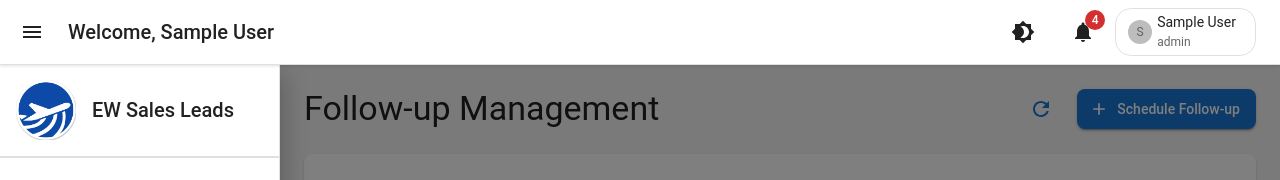
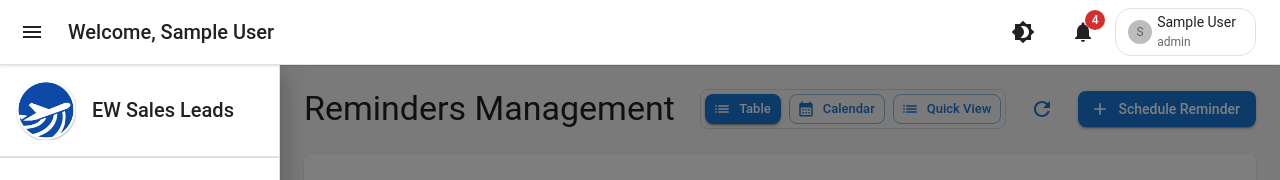
Before and after one commit to SAlimAbbas/sales-crm-vite, a React (Vite) app: page /followups in a window 1280 px wide. Shown: the top 180 px of the page. Built offline with nearby package versions, Linux system fonts and the light colour scheme; no server answers; sample sign-in values are in the browser's storage.

Commit message:
followup component updated

```diff
--- a/src/components/followups/FollowupCalendar.tsx
+++ b/src/components/followups/FollowupCalendar.tsx
@@ -28,9 +28,14 @@ const localizer = momentLocalizer(moment);
 interface CalendarEvent extends Event {
   followup: Followup;
 }
+interface FollowupCalendarProps {
+  onRefresh?: () => void;
+}
 
-const FollowupCalendar: React.FC = () => {
-  const [selectedDate, setSelectedDate] = useState<Date | null| undefined>(null);
+const FollowupCalendar: React.FC<FollowupCalendarProps> = ({ onRefresh }) => {
+  const [selectedDate, setSelectedDate] = useState<Date | null | undefined>(
+    null
+  );
   const [selectedEvents, setSelectedEvents] = useState<CalendarEvent[]>([]);
   // const { showNotification } = useNotification();
 
@@ -39,9 +44,9 @@ const FollowupCalendar: React.FC = () => {
     queryFn: () => followupService.getFollowups({ per_page: 100 }),
   });
 
-  const events: CalendarEvent[]  = (followups?.data || [])
-    .filter((followup:any) => !followup.is_completed)
-    .map((followup:any) => ({
+  const events: CalendarEvent[] = (followups?.data || [])
+    .filter((followup: any) => !followup.is_completed)
+    .map((followup: any) => ({
       title: followup.lead?.company_name || "Unknown Company",
       start: new Date(followup.scheduled_at),
       end: new Date(new Date(followup.scheduled_at).getTime() + 30 * 60000), // 30 minutes duration
@@ -94,7 +99,7 @@ const FollowupCalendar: React.FC = () => {
   return (
     <Box>
       <Typography variant="h4" gutterBottom>
-        Follow-up Calendar
+        Calendar
       </Typography>
 
       <Paper sx={{ p: 3, height: "70vh" }}>
@@ -140,7 +145,7 @@ const FollowupCalendar: React.FC = () => {
         <DialogContent>
           {selectedEvents.length === 0 ? (
             <Typography color="textSecondary">
-              No follow-ups scheduled for this date
+              No reminders scheduled for this date
             </Typography>
           ) : (
             <List>
@@ -164,16 +169,31 @@ const FollowupCalendar: React.FC = () => {
                       </Box>
                     }
                     secondary={
-                      <Box>
-                        <Typography variant="body2" color="textSecondary">
+                      <Box component="span">
+                        <Typography
+                          variant="body2"
+                          color="textSecondary"
+                          component="span"
+                          display="block"
+                        >
                           Time: {formatTime(event.start)} -{" "}
                           {formatTime(event.end)}
                         </Typography>
-                        <Typography variant="body2" color="textSecondary">
+                        <Typography
+                          variant="body2"
+                          color="textSecondary"
+                          component="span"
+                          display="block"
+                        >
                           Contact: {event.followup.lead?.contact_number} •{" "}
                           {event.followup.lead?.email}
                         </Typography>
-                        <Typography variant="body2" color="textSecondary">
+                        <Typography
+                          variant="body2"
+                          color="textSecondary"
+                          component="span"
+                          display="block"
+                        >
                           Assigned to: {event.followup.salesperson?.name}
                         </Typography>
                       </Box>
--- a/src/components/followups/FollowupForm.tsx
+++ b/src/components/followups/FollowupForm.tsx
@@ -116,7 +116,7 @@ const FollowupForm: React.FC<FollowupFormProps> = ({
     <CustomModal
       open={open}
       onClose={onClose}
-      title={followup ? "Edit Follow-up" : "Schedule Follow-up"}
+      title={followup ? "Edit Reminder" : "Schedule Reminder"}
       maxWidth="md"
       actions={
         <Box>
@@ -159,7 +159,7 @@ const FollowupForm: React.FC<FollowupFormProps> = ({
                 ))}
                 {availableLeads.length === 0 && (
                   <MenuItem disabled>
-                    No available leads without existing follow-ups
+                    No available leads without existing reminders
                   </MenuItem>
                 )}
               </Select>
--- a/src/components/followups/FollowupManagement.tsx
+++ b/src/components/followups/FollowupManagement.tsx
@@ -18,6 +18,12 @@ import ConfirmDialog from "../common/ConfirmDialog";
 import { useNotification } from "../../contexts/NotificationContext";
 import { Followup } from "../../types";
 import { useAuth } from "../../contexts/AuthContext";
+import FollowupCalendar from "./FollowupCalendar";
+import ReminderList from "./ReminderList";
+import {
+  CalendarMonth as CalendarIcon,
+  List as ListIcon,
+} from "@mui/icons-material";
 
 interface TabPanelProps {
   children?: React.ReactNode;
@@ -51,6 +57,7 @@ const FollowupManagement: React.FC = () => {
   const [selectedFollowup, setSelectedFollowup] = useState<Followup | null>(
     null
   );
+  const [view, setView] = useState<"table" | "calendar" | "list">("table");
   const { showNotification } = useNotification();
   const { user: currentUser } = useAuth();
 
@@ -253,8 +260,40 @@ const FollowupManagement: React.FC = () => {
         alignItems="center"
         mb={3}
       >
-        <Typography variant="h4">Follow-up Management</Typography>
-        <Box display="flex" gap={2}>
+        <Typography variant="h4">Reminders Management</Typography>
+        <Box display="flex" gap={2} alignItems="center">
+          {/* View Toggle Buttons */}
+          <Box
+            display="flex"
+            gap={1}
+            sx={{ border: 1, borderColor: "divider", borderRadius: 1, p: 0.5 }}
+          >
+            <Button
+              size="small"
+              variant={view === "table" ? "contained" : "outlined"}
+              onClick={() => setView("table")}
+              startIcon={<ListIcon />}
+            >
+              Table
+            </Button>
+            <Button
+              size="small"
+              variant={view === "calendar" ? "contained" : "outlined"}
+              onClick={() => setView("calendar")}
+              startIcon={<CalendarIcon />}
+            >
+              Calendar
+            </Button>
+            <Button
+              size="small"
+              variant={view === "list" ? "contained" : "outlined"}
+              onClick={() => setView("list")}
+              startIcon={<ListIcon />}
+            >
+              Quick View
+            </Button>
+          </Box>
+
           <IconButton onClick={() => refetch()} color="primary">
             <RefreshIcon />
           </IconButton>
@@ -263,11 +302,12 @@ const FollowupManagement: React.FC = () => {
             startIcon={<AddIcon />}
             onClick={() => setOpenForm(true)}
           >
-            Schedule Follow-up
+            Schedule Reminder
           </Button>
         </Box>
       </Box>
 
+      {view === "table" && (
         <Paper sx={{ p: 3 }}>
           <Tabs value={tabValue} onChange={handleTabChange} sx={{ mb: 2 }}>
             <Tab label="Scheduled" />
@@ -317,6 +357,11 @@ const FollowupManagement: React.FC = () => {
             />
           </TabPanel>
         </Paper>
+      )}
+
+      {view === "calendar" && <FollowupCalendar onRefresh={refetch} />}
+
+      {view === "list" && <ReminderList />}
 
       <FollowupForm
         open={openForm}
--- a/src/components/followups/ReminderList.tsx
+++ b/src/components/followups/ReminderList.tsx
@@ -67,7 +67,7 @@ const ReminderList: React.FC = () => {
 
   const getUpcomingFollowups = () => {
     return (upcomingFollowups?.data || [])
-      .filter((followup:any) => !followup.is_completed && !followup.is_overdue)
+      .filter((followup: any) => !followup.is_completed && !followup.is_overdue)
       .slice(0, 5); // Show only 5 upcoming
   };
 
@@ -166,7 +166,7 @@ const ReminderList: React.FC = () => {
         <Paper sx={{ p: 2 }}>
           <Box display="flex" alignItems="center" gap={1} mb={2}>
             <TimeIcon color="primary" />
-            <Typography variant="h6">Upcoming Follow-ups</Typography>
+            <Typography variant="h6">Upcoming Reminders</Typography>
           </Box>
 
           <List>
@@ -182,15 +182,30 @@ const ReminderList: React.FC = () => {
                     </Typography>
                   }
                   secondary={
-                    <Box>
-                      <Typography variant="body2">
+                    <Box component="span">
+                      <Typography
+                        variant="body2"
+                        color="textSecondary"
+                        component="span"
+                        display="block"
+                      >
                         Scheduled: {formatTime(followup.scheduled_at)}
                       </Typography>
-                      <Typography variant="body2" color="textSecondary">
+                      <Typography
+                        variant="body2"
+                        color="textSecondary"
+                        component="span"
+                        display="block"
+                      >
                         Contact: {followup.lead?.contact_number} •{" "}
                         {followup.lead?.email}
                       </Typography>
-                      <Typography variant="body2" color="textSecondary">
+                      <Typography
+                        variant="body2"
+                        color="textSecondary"
+                        component="span"
+                        display="block"
+                      >
                         Assigned to: {followup.salesperson?.name}
                       </Typography>
                     </Box>
--- a/src/components/leads/LeadTable.tsx
+++ b/src/components/leads/LeadTable.tsx
@@ -663,7 +663,7 @@ const LeadTable: React.FC<LeadTableProps> = ({
           }}
         >
           <AccessTimeIcon fontSize="small" sx={{ mr: 1 }} />
-          Schedule Follow-up
+          Set Reminder
         </MenuItem>
 
         <MenuItem
```
Lines whose indentation alone changed are shown as unchanged.
